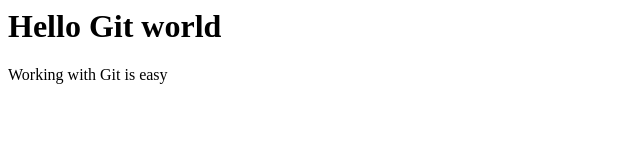
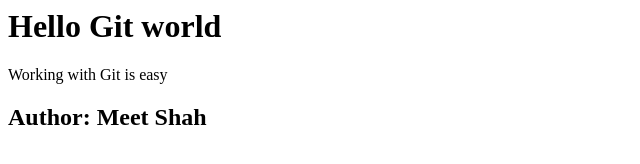
Before and after one commit to Meetshahx/GitGithubMasterclass, a plain HTML site: page index.html in a window 1280 px wide. Shown: the whole page, without its empty margins (0-640 px from the left). Drawn offline with Linux system fonts and the light colour scheme.

Commit message:
Add author
I just added the h2 tag in the html file with my name as the author

```diff
--- a/index.html
+++ b/index.html
@@ -3,3 +3,5 @@
 <div>
     <p>Working with Git is easy</p>
 </div>
+
+<h2>Author: Meet Shah</h2>
```
